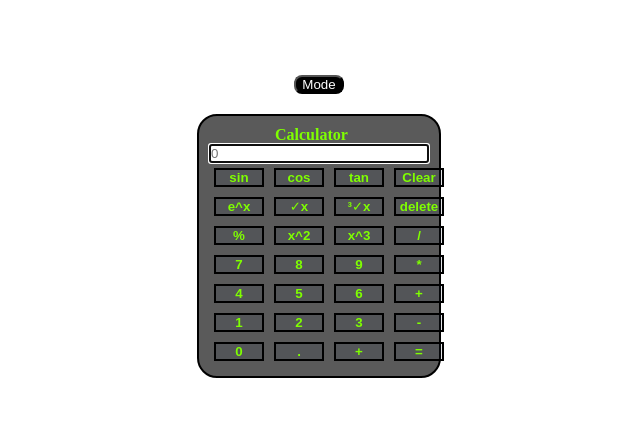
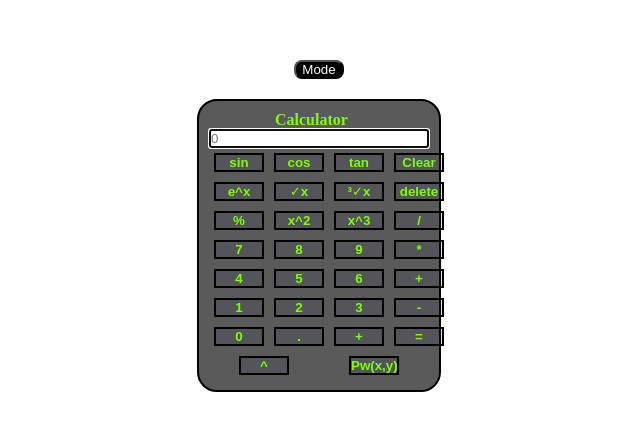
Before and after one commit to BipinKumar06/Basic-Calculator, a plain HTML site: page index.html in a window 1280 px wide. Shown: the part 174-604 px from the top of the page, without its empty margins (321-961 px from the left). Drawn offline with Linux system fonts and the light colour scheme.

Commit message:
Update index.html

```diff
--- a/index.html
+++ b/index.html
@@ -55,6 +55,10 @@
         <div><button value="+" onclick="number(value)">+</button></div>
         <div><button value="=" onclick="equal()">=</button></div>
     </div>
+    <div class="common">
+        <div><button value="^" onclick="number(value)">^</button></div>
+        <div><button onclick="solve()">Pw(x,y)</button></div>
+    </div>
 </div>
 
 </div>
```
